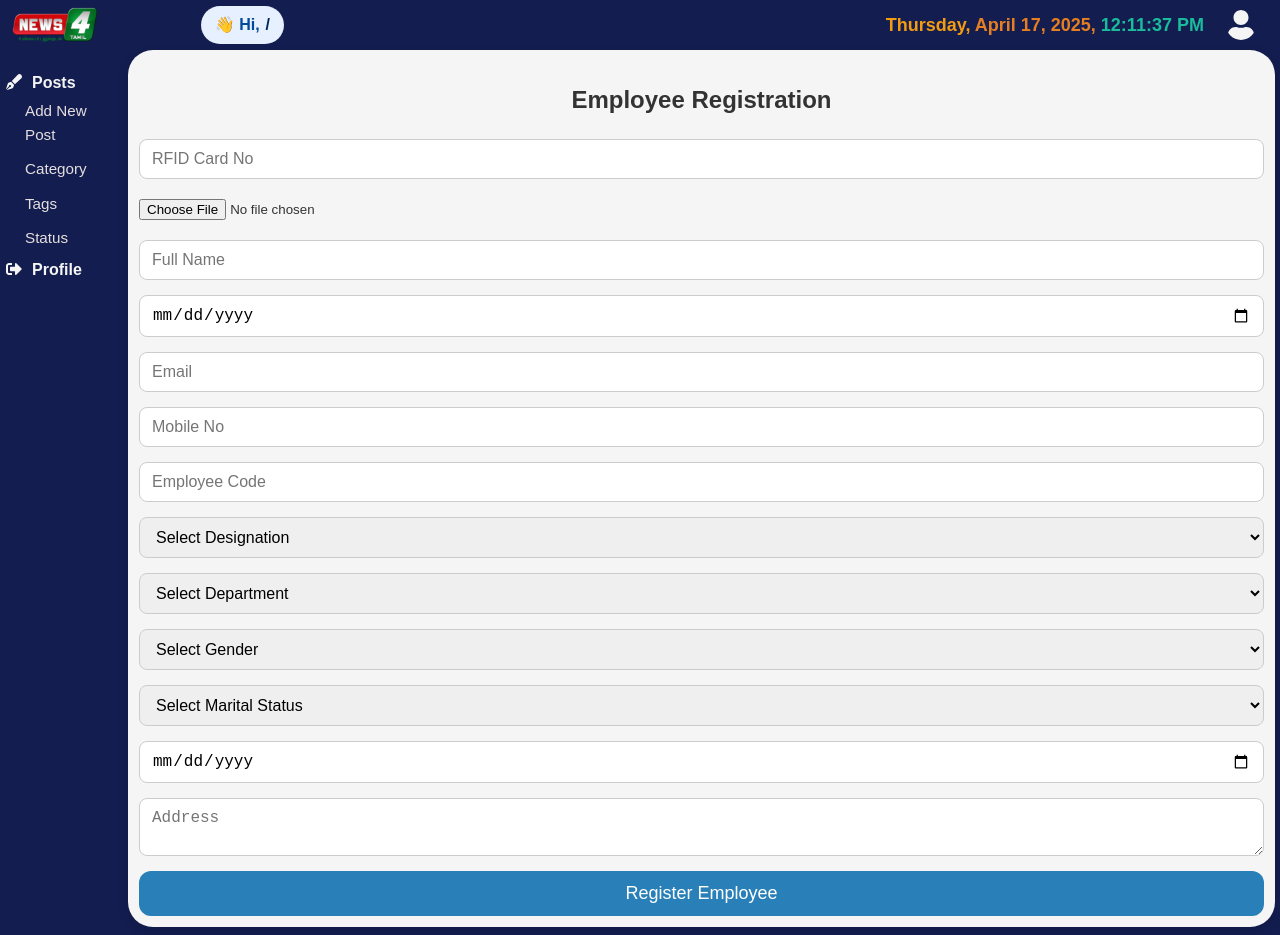
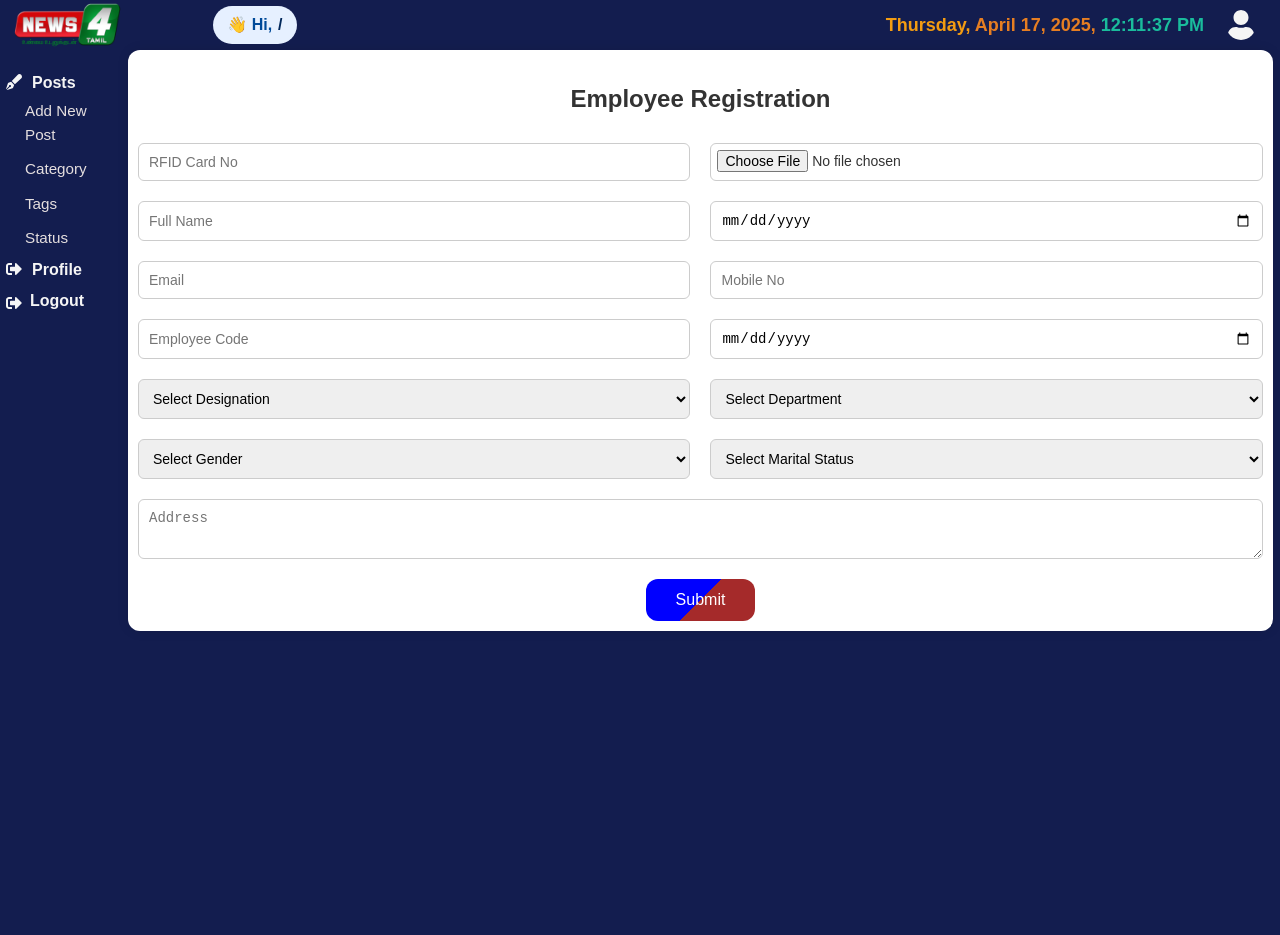
Before and after one commit to NishaBE26/News4--nextjs, a Next.js app: page /posts/EmployeeRegister in a window 1280 px wide. After the commit the page ends 800 px from the top, so only its background shows below. Built offline with nearby package versions, Linux system fonts and the light colour scheme.

Commit message:
edit post tags and category

```diff
--- a/src/app/Styles/EmployeeRegister.css
+++ b/src/app/Styles/EmployeeRegister.css
@@ -1,72 +1,68 @@
 .employee-register-container {
+  width: 89%;
   margin-top: 50px;
-  margin-left: 120px;
-  width: 89%;
-  background-color: whitesmoke;
-  padding: 11px;
-  border-radius: 25px;
-  box-shadow: 0 4px 12px rgba(0, 0, 0, 0.1);
+  margin-left:120px;
+  padding: 10px;
+  background-color: #ffffff;
+  border-radius: 12px;
+  box-shadow: 0 0 12px rgba(0, 0, 0, 0.1);
   font-family: Arial, sans-serif;
 }
 
 .employee-register-container h2 {
-  margin-bottom: 20px;
+  text-align: center;
+  margin-bottom: 25px;
   color: #333;
-  text-align: center;
 }
 
-.employee-register-container form {
-  display: flex;
-  flex-direction: column;
-  gap: 15px;
+form {
+  display: grid;
+  grid-template-columns: 1fr 1fr;
+  gap: 20px;
 }
 
-.employee-register-container input[type="text"],
-.employee-register-container input[type="email"],
-.employee-register-container input[type="tel"],
-.employee-register-container input[type="date"],
-.employee-register-container select,
-.employee-register-container textarea {
-  padding: 10px 12px;
-  font-size: 16px;
+form input,
+form select,
+form textarea {
+  padding: 10px;
+  font-size: 14px;
   border: 1px solid #ccc;
-  border-radius: 8px;
-  transition: border-color 0.3s ease;
-  resize: vertical;
+  border-radius: 6px;
+  width: 100%;
+  box-sizing: border-box;
 }
 
-.employee-register-container input[type="file"] {
-  border: none;
-  padding: 5px 0;
+form input[type="file"] {
+  padding: 6px;
 }
 
-.employee-register-container input[type="text"]:focus,
-.employee-register-container input[type="email"]:focus,
-.employee-register-container input[type="tel"]:focus,
-.employee-register-container input[type="date"]:focus,
-.employee-register-container select:focus,
-.employee-register-container textarea:focus {
-  outline: none;
-  border-color: #2980B9;
+form img {
+  max-height: 80px;
+  object-fit: contain;
+  display: block;
 }
 
-.employee-register-container button {
-  padding: 12px;
-  background-color: #2980B9;
-  color: white;
-  font-size: 18px;
-  border: none;
-  border-radius: 12px;
-  cursor: pointer;
-  transition: background-color 0.3s ease;
+form textarea {
+  resize: vertical;
+  min-height: 60px;
 }
 
-.employee-register-container button:hover {
-  background-color: #1c5980;
+.full-width {
+  grid-column: span 2;
 }
 
-.employee-register-container img {
-  margin-top: 10px;
-  border-radius: 8px;
-  border: 1px solid #ccc;
+button[type="submit"] {
+  padding: 12px 30px;
+  background-image:linear-gradient(135deg,blue 50%,brown 50%);
+  color: white;
+  border: none;
+  border-radius:12px;
+  cursor: pointer;
+  font-size: 16px;
+  grid-column: 1 / -1;
+  justify-self: center;
 }
+
+button[type="submit"]:hover {
+  background-color: #0056b3;
+}
--- a/src/app/Styles/Sidebar.css
+++ b/src/app/Styles/Sidebar.css
@@ -41,7 +41,7 @@
 }
 
 .sidebar-link:hover {
-  color: #fff;
+  color: #333;
   background-color: #EFE4D2;
   box-shadow: 2px 2px 6px rgba(0, 0, 0, 0.1);
   transform: translateX(4px);
@@ -87,7 +87,16 @@
   /* box-shadow: 0 2px 10px rgba(0, 0, 0, 0.4); */
   color: #333;
 }
+.nav-left {
+  display: flex;
+  align-items: center;
+}
 
+.logo {
+  height: 100px; /* control logo size */
+  width: auto;
+  object-fit: contain;
+}
 .nav-links {
   display: flex;
   align-items: center;
@@ -166,3 +175,53 @@
   margin-right: 10px;
   margin-left: -165px;
 }
+.modal-overlay {
+  position: fixed;
+  top: 0;
+  left: 0;
+  width: 100%;
+  height: 100%;
+  background-color: rgba(0,0,0,0.5);
+  display: flex;
+  justify-content: center;
+  align-items: center;
+  z-index: 9999;
+}
+
+.modal-content {
+  background: white;
+  padding: 2rem;
+  border-radius: 8px;
+  max-width: 320px;
+  width: 90%;
+  text-align: center;
+  box-shadow: 0 2px 10px rgba(0,0,0,0.3);
+}
+
+.modal-buttons {
+  margin-top: 1.5rem;
+  display: flex;
+  justify-content: space-around;
+}
+
+.modal-btn {
+  padding: 0.5rem 1.5rem;
+  border: none;
+  border-radius: 4px;
+  font-weight: bold;
+  cursor: pointer;
+}
+
+.cancel-btn {
+  background-color: #ccc;
+  color: #333;
+}
+
+.logout-btn {
+  background-color: #d9534f;
+  color: white;
+}
+
+.modal-btn:hover {
+  opacity: 0.9;
+}
--- a/src/app/components/Sidebar.js
+++ b/src/app/components/Sidebar.js
@@ -4,11 +4,13 @@ import Link from "next/link";
 import Image from "next/image";
 import { FaUser, FaSignOutAlt, FaInfoCircle, FaCashRegister, FaPenFancy } from "react-icons/fa";
 import "../Styles/Sidebar.css";
+import { logout } from "../services/Api";
 import { useEffect, useState } from "react";
 
 export default function Sidebar() {
   const [currentTime, setCurrentTime] = useState({ day: "", date: "", time: "" });
   const [designation, setDesignation] = useState();
+  const [showLogoutModal, setShowLogoutModal] = useState(false);
   const [name, setName] = useState();
   useEffect(() => {
     const userData = localStorage.getItem("user");
@@ -17,7 +19,6 @@ export default function Sidebar() {
       setDesignation(user.designation);
       setName(user.name);
     }
-
     let frameId;
 
     const updateTime = () => {
@@ -43,12 +44,21 @@ export default function Sidebar() {
 
     return () => cancelAnimationFrame(frameId);
   }, []);
+  const openLogoutModal = () => setShowLogoutModal(true);
+  const closeLogoutModal = () => setShowLogoutModal(false);
 
   return (
     <div>
       <div className="topnav">
         <div className="nav-left">
-          <Image src="/assets/News4-logo.png" alt="Logo" width={100} height={80} priority />
+          <Image
+            src="/assets/News4-logo.png"
+            alt="Logo"
+            width={120}
+            height={110}
+            className="logo"
+            priority
+          />
         </div>
         <div className="nav-links">
           <div className="name-display">
@@ -103,6 +113,46 @@ export default function Sidebar() {
           <FaSignOutAlt className="sidebar-icon" />
           Profile
         </Link>
+        {showLogoutModal && (
+          <div className="modal-overlay">
+            <div className="modal-content">
+              <p>Are you sure you want to logout?</p>
+              <div className="modal-buttons">
+                <button onClick={closeLogoutModal} className="modal-btn cancel-btn">Cancel</button>
+                <button
+                  onClick={async () => {
+                    const result = await logout();
+                    if (result.success) {
+                      localStorage.removeItem("user");
+                      router.push("/login");
+                    } else {
+                      alert("Logout failed: " + result.message);
+                    }
+                  }}
+                  className="modal-btn logout-btn"
+                >
+                  Logout
+                </button>
+              </div>
+            </div>
+          </div>
+        )}
+        <button
+          onClick={openLogoutModal}
+          className="sidebar-link logout-button"
+          style={{
+            cursor: "pointer",
+            background: "none",
+            border: "none",
+            color: "whitesmoke",
+            display: "flex",
+            alignItems: "center",
+            gap: "8px",
+          }}
+        >
+          <FaSignOutAlt className="sidebar-icon" />
+          Logout
+        </button>
       </div>
     </div>
   );
--- a/src/app/posts/EmployeeRegister/page.js
+++ b/src/app/posts/EmployeeRegister/page.js
@@ -46,25 +46,17 @@ const EmployeeRegister = () => {
 
   const handleSubmit = async (e) => {
     e.preventDefault();
-
-    if (!uploading) {
-      alert("Please upload a photo.");
-      return;
-    }
-
+    console.log("submitted data:", formData)
     try {
       const form = new FormData();
       Object.entries(formData).forEach(([key, value]) => {
         form.append(key, value);
       });
-      form.append("photo", uploading); // ✅ field must match backend
+      form.append("file", uploading);
 
-      for (let [key, value] of form.entries()) {
-        console.log(`${key}:`, value);
-      }
-console.log("data send :",formData)
-      const result = await createEmployee(form);
-
+      const result = await createEmployee(form);    // multipart form data
+      // application/json
+      console.log("api response:", result);
       if (result.success) {
         alert("Employee created successfully!");
         setFormData({
@@ -82,27 +74,27 @@ console.log("data send :",formData)
           address: "",
         });
         setUploading(null);
-      } else {
-        alert("Error: " + result.message);
       }
     } catch (error) {
       console.error("Submit error:", error);
-      alert("Error creating employee.");
     }
   };
 
   return (
     <div className="employee-register-container">
       <h2>Employee Registration</h2>
-      <form onSubmit={handleSubmit} >
+      <form onSubmit={handleSubmit}>
         <input type="text" name="rfidcardno" placeholder="RFID Card No" value={formData.rfidcardno} onChange={handleChange} required />
         <input type="file" accept="image/*" onChange={handleFileChange} required />
-        {previewUrl && <img src={previewUrl} height="60" alt="Preview" />}
+
         <input type="text" name="name" placeholder="Full Name" value={formData.name} onChange={handleChange} required />
         <input type="date" name="dob" value={formData.dob} onChange={handleChange} />
+
         <input type="email" name="email" placeholder="Email" value={formData.email} onChange={handleChange} required />
         <input type="tel" name="mobileno" placeholder="Mobile No" value={formData.mobileno} onChange={handleChange} />
+
         <input type="text" name="employeecode" placeholder="Employee Code" value={formData.employeecode} onChange={handleChange} />
+        <input type="date" name="joiningdate" value={formData.joiningdate} onChange={handleChange} />
 
         <select name="designation" value={formData.designation} onChange={handleChange} required>
           <option value="">Select Designation</option>
@@ -121,6 +113,7 @@ console.log("data send :",formData)
           <option value="">Select Gender</option>
           <option value="male">Male</option>
           <option value="female">Female</option>
+          <option value="other">Other</option>
         </select>
 
         <select name="maritalstatus" value={formData.maritalstatus} onChange={handleChange}>
@@ -129,10 +122,21 @@ console.log("data send :",formData)
           <option value="married">Married</option>
         </select>
 
-        <input type="date" name="joiningdate" value={formData.joiningdate} onChange={handleChange} />
-        <textarea name="address" placeholder="Address" value={formData.address} onChange={handleChange} />
+        {previewUrl && (
+          <div className="full-width">
+            <img src={previewUrl} alt="Preview" />
+          </div>
+        )}
 
-        <button type="submit">Register Employee</button>
+        <textarea
+          className="full-width"
+          name="address"
+          placeholder="Address"
+          value={formData.address}
+          onChange={handleChange}
+        />
+
+        <button type="submit" className="full-width">Submit</button>
       </form>
     </div>
   );
```
Also changed, not shown: src/app/login/page.js (+0 -9 lines), src/app/news/[id]/page.js (+40 -18 lines), src/app/posts/AddNewPost/page.js (+38 -37 lines), src/app/posts/TagsPage/page.js (+7 -3 lines), src/app/services/Api.js (+31 -41 lines).
